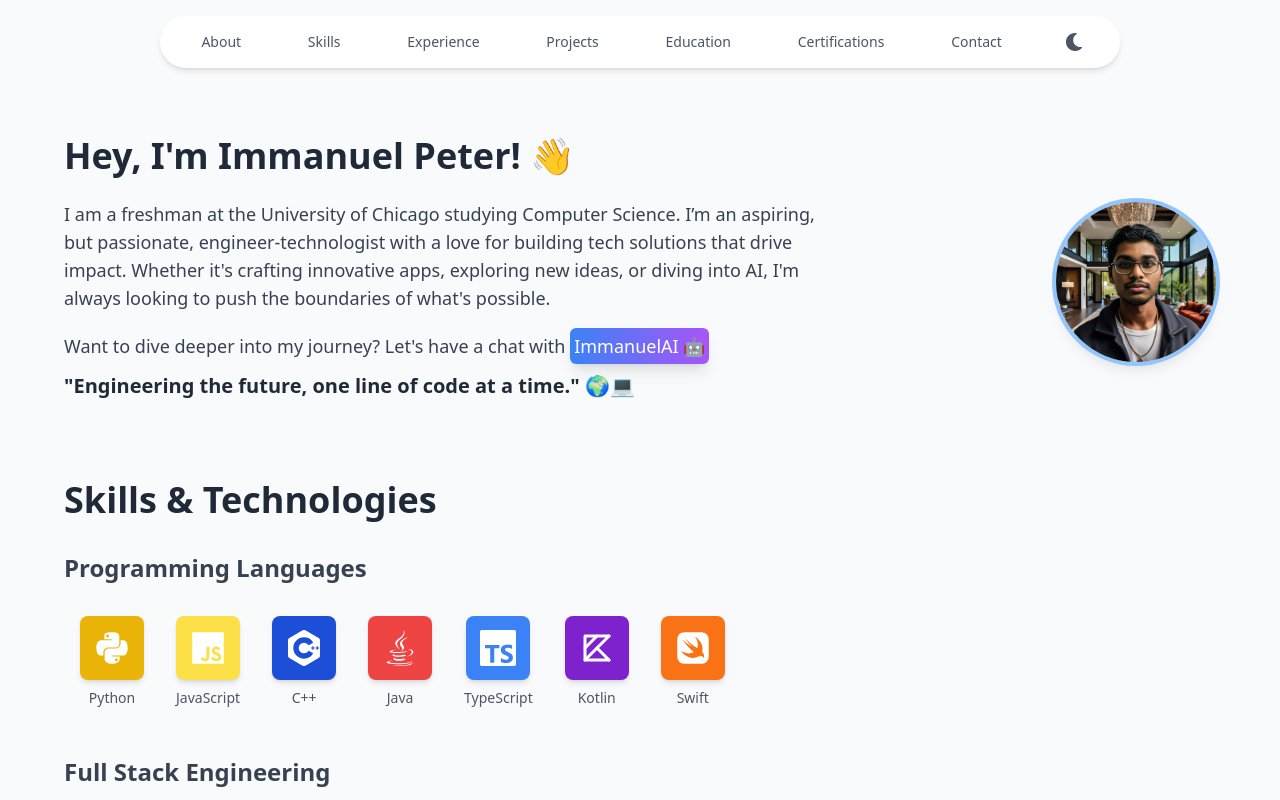
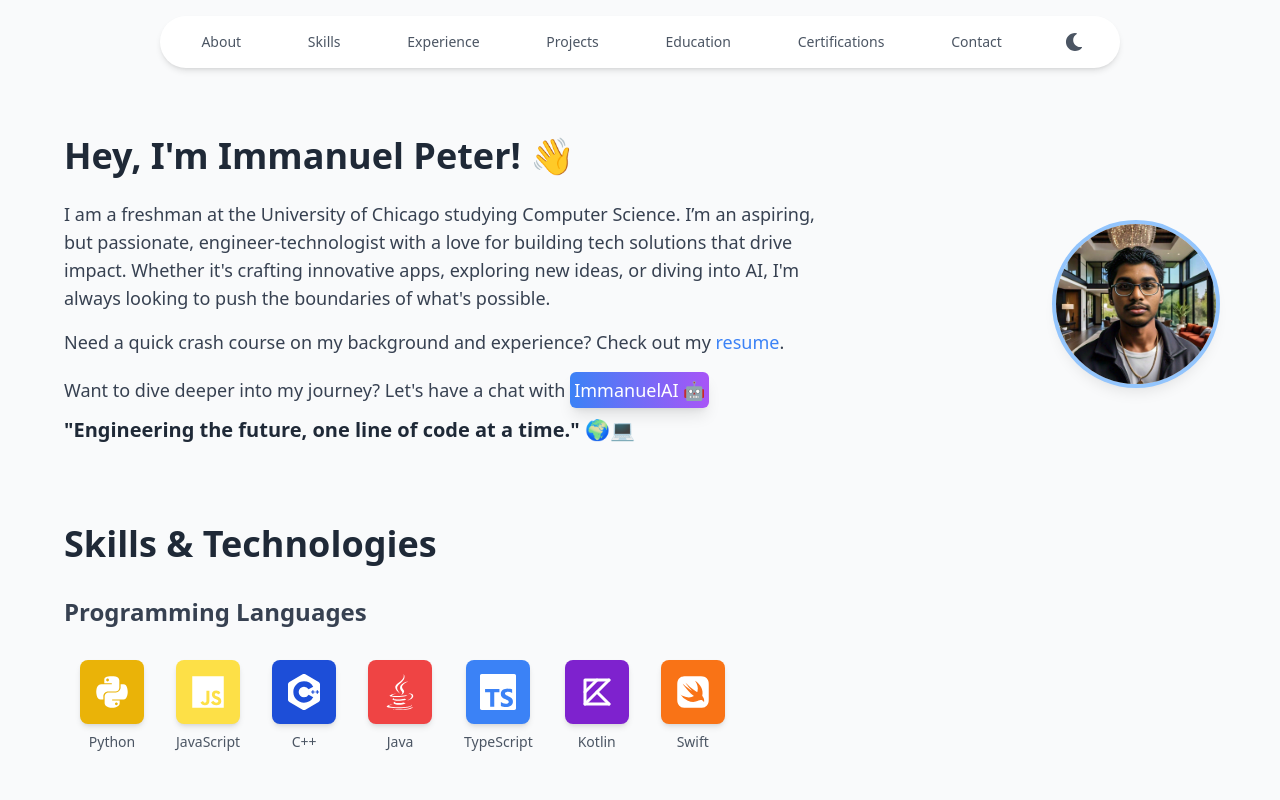
Before and after one commit to immanuel-peter/digital-resume, a React (Create React App) app: page / in a window 1280 px wide. Shown: the top 800 px of the page. Built offline with nearby package versions, Linux system fonts and the light colour scheme.

Commit message:
Add link to resume in About section

```diff
--- a/src/components/About.js
+++ b/src/components/About.js
@@ -20,6 +20,18 @@ const About = () => {
             a love for building tech solutions that drive impact. Whether it's
             crafting innovative apps, exploring new ideas, or diving into AI,
             I'm always looking to push the boundaries of what's possible.
+          </p>
+          <p className="text-lg text-gray-700 dark:text-gray-300 hover:underline">
+            Need a quick crash course on my background and experience? Check out my{" "}
+            <a
+              href="https://tinyurl.com/2tsazrfv"
+              target="_blank"
+              rel="noopener noreferrer"
+              className="text-blue-500 hover:underline dark:text-blue-400"
+            >
+              resume
+            </a>
+            .
           </p>
           <p className="text-lg text-gray-700 dark:text-gray-300">
             Want to dive deeper into my journey? Let's have a chat with{" "}
```
